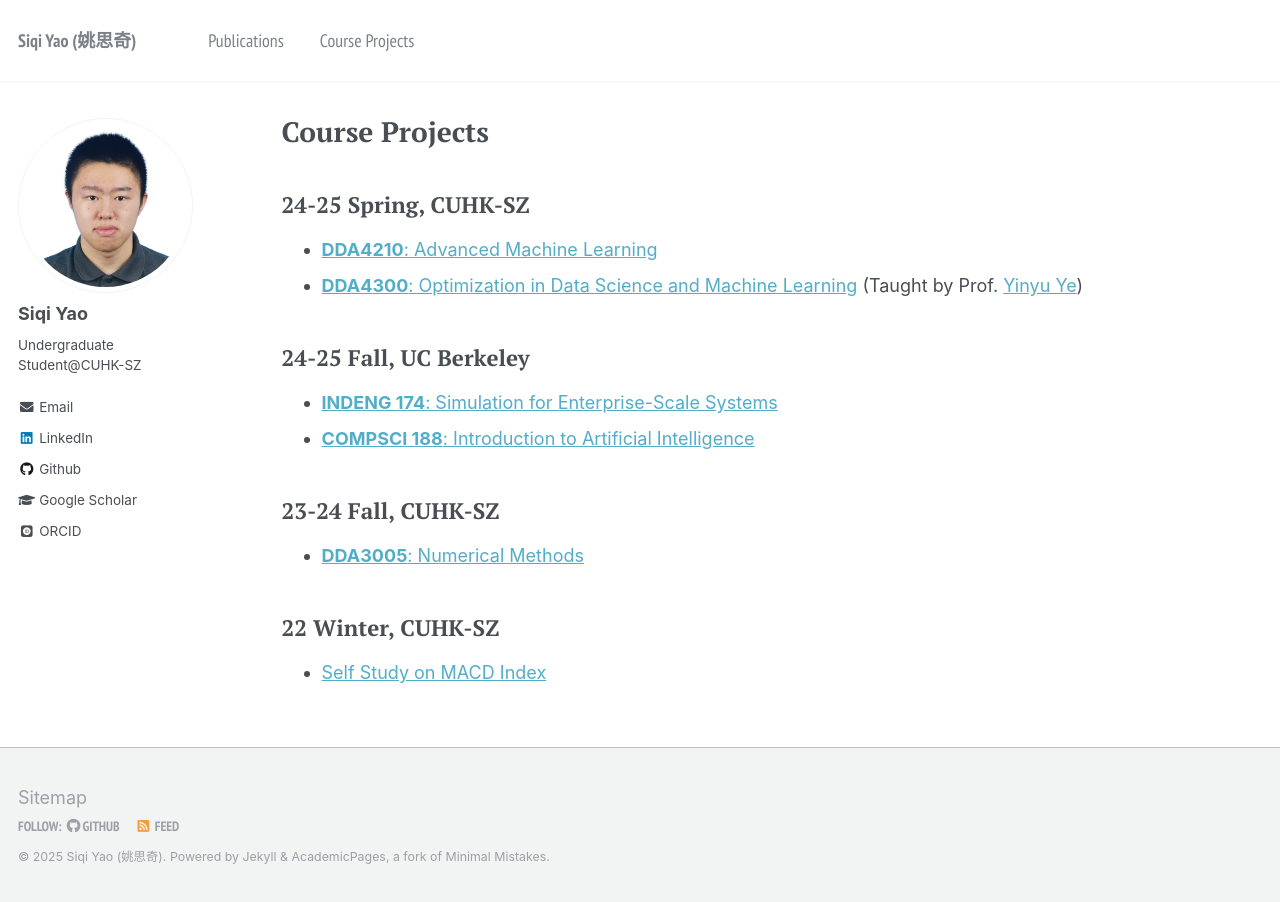
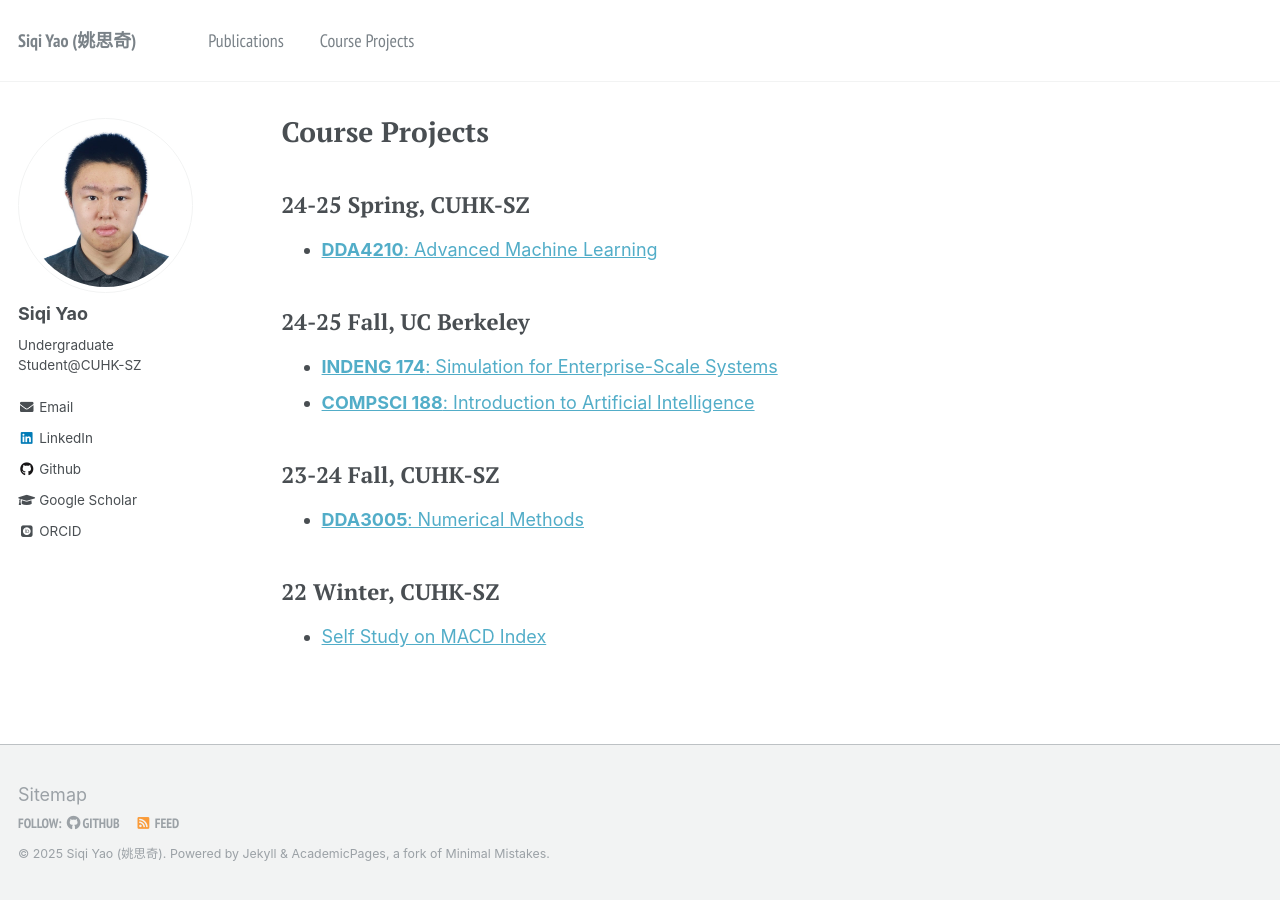
Before and after one commit to YaoSiqi2003/YaoSiqi2003.github.io, a Jekyll site: the page built from _pages/course projects.md, in a window 1280 px wide. Built offline with Jekyll 4.4.1, drawn with Linux system fonts in a browser that asks for light colours; some web fonts are replaced.

Commit message:
Modify page

```diff
--- a/_pages/course projects.md
+++ b/_pages/course projects.md
@@ -8,7 +8,6 @@ author_profile: true
 ## 24-25 Spring, CUHK-SZ
 
 - [**DDA4210**: Advanced Machine Learning](https://github.com/YaoSiqi2003/DDA4210-Advance-Machine-Learning)
-- [**DDA4300**: Optimization in Data Science and Machine Learning](https://github.com/YaoSiqi2003/DDA4300)   (Taught by Prof. [Yinyu Ye](https://en.wikipedia.org/wiki/Yinyu_Ye))
 
 ## 24-25 Fall, UC Berkeley
 
```
